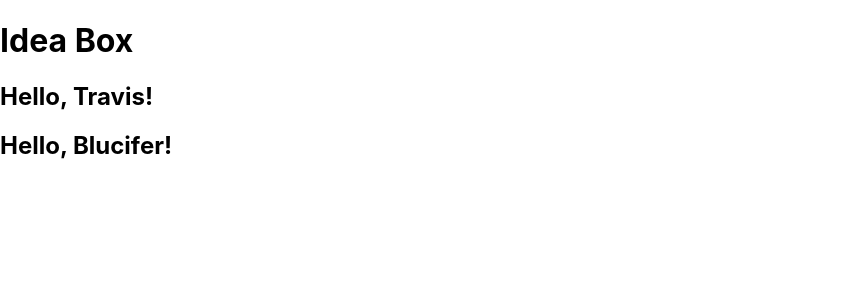
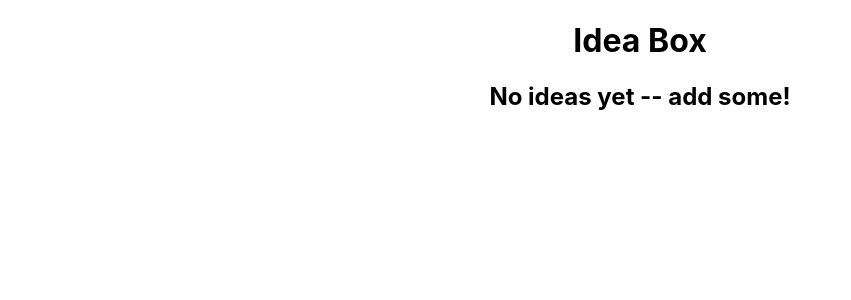
Before and after one commit to bpeterson2579/idea-box2.0, a React (Create React App) app: page / in a window 1280 px wide. Shown: the top 300 px of the page, without its empty margins (0-851 px from the left). Built offline with nearby package versions, Linux system fonts and the light colour scheme.

Commit message:
Add Form component files and start to mold app

```diff
--- a/src/App.css
+++ b/src/App.css
@@ -1,3 +1,8 @@
+h1 {
+  display: flex;
+  justify-content: center;
+}
+
 .App {
   text-align: center;
 }
--- a/src/App.js
+++ b/src/App.js
@@ -7,19 +7,19 @@
     super();
     this.state = {
       ideas: [
-        { id: 1, title: 'Prank Travis', description: 'Stick googly eyes on all his stuff' },
-        { id: 2, title: 'Make a secret password app', description: 'So you and your rideshare driver can both know neither one of you is lying' },
-        { id: 3, title: 'Learn a martial art', description: 'To exact vengeance upon my enemies' },
+        // { id: 1, title: 'Prank Travis', description: 'Stick googly eyes on all his stuff' },
+        // { id: 2, title: 'Make a secret password app', description: 'So you and your rideshare driver can both know neither one of you is lying' },
+        // { id: 3, title: 'Learn a martial art', description: 'To exact vengeance upon my enemies' },
       ],
     }
   }
 
   render() {
     return (
-      <main>
+      <main className='App'>
         <h1>Idea Box</h1>
-        <Ideas name='Travis' />
-        <Ideas name='Blucifer' />
+        {!this.state.ideas.length && <h2>No ideas yet -- add some!</h2>}
+        <Ideas ideas={this.state.ideas} />
       </main>
     )
   }
--- a/src/Card.css
+++ b/src/Card.css
@@ -0,0 +1,5 @@
+.card {
+  box-sizing: border-box;
+  border: 3px solid black;
+  padding: 10px;
+}
--- a/src/Card.js
+++ b/src/Card.js
@@ -0,0 +1,14 @@
+import React from 'react';
+import './Card.css';
+
+const Card = ({title, description, id}) => {
+  return (
+    <div className='card'>
+      <h3>{title}</h3>
+      <p>{description}</p>
+      <button>🗑</button>
+    </div>
+  )
+}
+
+export default Card;
--- a/src/Ideas.css
+++ b/src/Ideas.css
@@ -0,0 +1,6 @@
+.ideas-container {
+  padding: 20px;
+  display: grid;
+  grid-template-columns: repeat(3, 1fr);
+  grid-gap: 20px;
+}
--- a/src/Ideas.js
+++ b/src/Ideas.js
@@ -1,9 +1,23 @@
 import React from 'react';
+import Card from './Card';
 import './Ideas.css';
 
-const Ideas = (props) => {
+const Ideas = ({ideas}) => {
+  const ideaCards = ideas.map(idea => {
+    return (
+      <Card
+        title={idea.title}
+        description={idea.description}
+        id={idea.id}
+        key={idea.key}
+      />
+    )
+  })
+
   return (
-    <h2>Hello, {props.name}!</h2>
+    <div className='ideas-container'>
+      {ideaCards}
+    </div>
   )
 }
 
```
Also changed, not shown: src/Form.css (added), src/Form.js (added).
